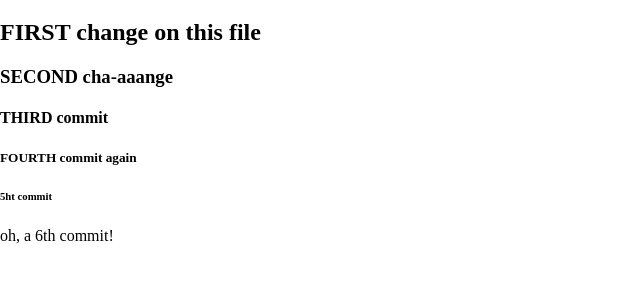
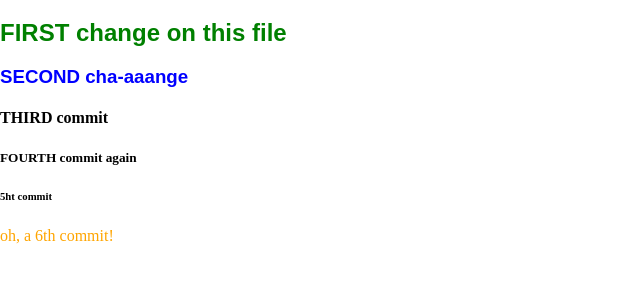
Before and after one commit to SilviaZlo/assignments, a plain HTML site: page index.html in a window 1280 px wide. Shown: the part 61-342 px from the top of the page, without its empty margins (0-640 px from the left). Drawn offline with Linux system fonts and the light colour scheme.

Commit message:
change to font colour - 2nd change on styles

```diff
--- a/style.css
+++ b/style.css
@@ -10,3 +10,17 @@ h1 {
     color: red;
     font-family: Arial, Helvetica, sans-serif;
 }
+
+h2 {
+    color: green;
+    font-family: Arial, Helvetica, sans-serif;
+}
+
+h3 {
+    color: blue;
+    font-family: Arial, Helvetica, sans-serif;
+}
+
+p {
+    color: orange;
+}
```
